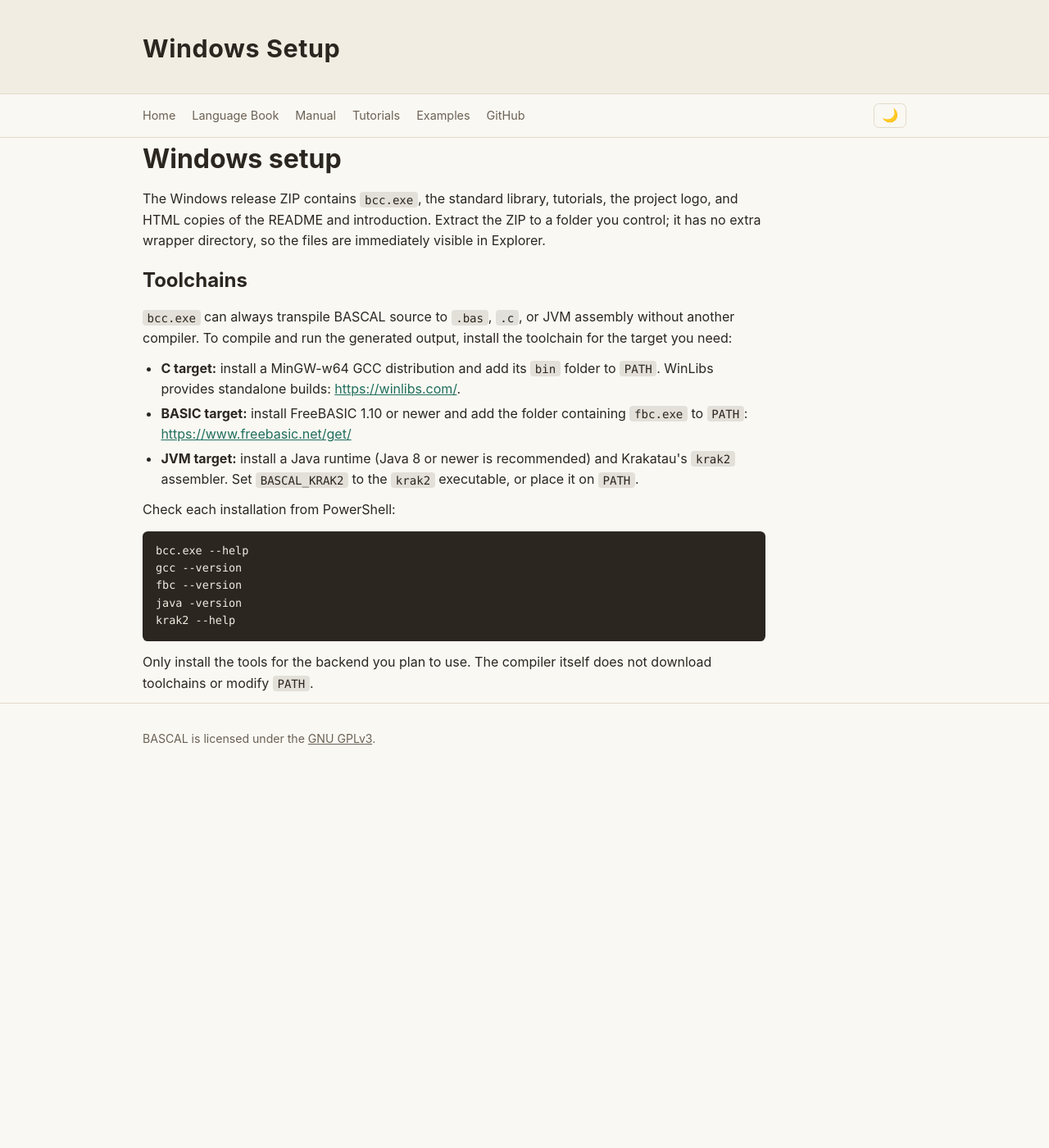
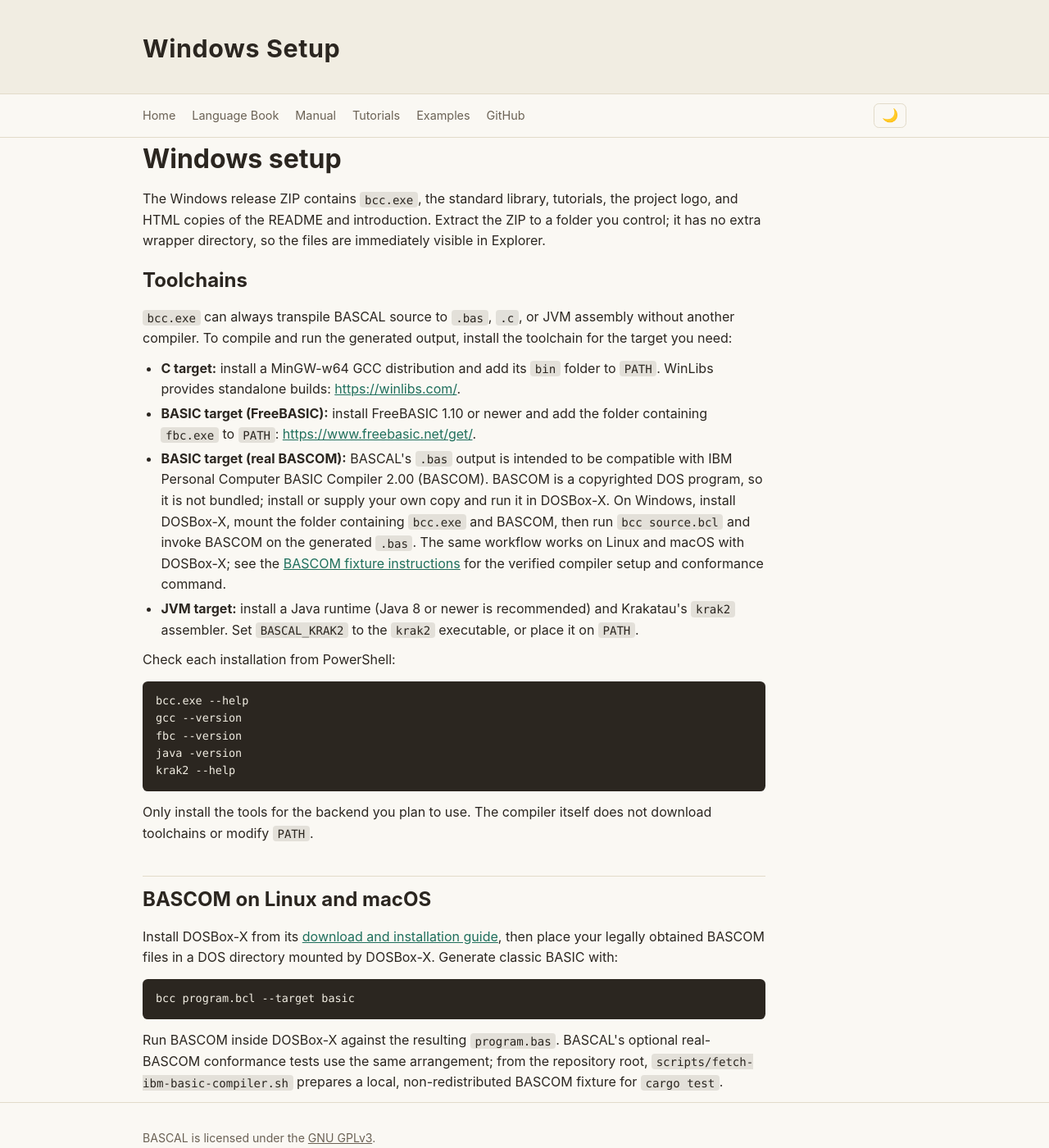
Before and after one commit to johnjoeallen/bascal, an MkDocs documentation site: the page built from docs/manual/windows.md, in a window 1280 px wide and 1400 px high. Shown: the whole window at 82% size. Built offline with MkDocs 1.6.1, drawn with Linux system fonts in a browser that asks for light colours.

Commit message:
Document BASCOM and DOSBox workflows

````diff
--- a/docs/manual/windows.md
+++ b/docs/manual/windows.md
@@ -14,9 +14,17 @@ toolchain for the target you need:
 - **C target:** install a MinGW-w64 GCC distribution and add its `bin` folder
   to `PATH`. WinLibs provides standalone builds:
   <https://winlibs.com/>.
-- **BASIC target:** install FreeBASIC 1.10 or newer and add the folder
-  containing `fbc.exe` to `PATH`:
-  <https://www.freebasic.net/get/>
+- **BASIC target (FreeBASIC):** install FreeBASIC 1.10 or newer and add the
+  folder containing `fbc.exe` to `PATH`:
+  <https://www.freebasic.net/get/>.
+- **BASIC target (real BASCOM):** BASCAL's `.bas` output is intended to be
+  compatible with IBM Personal Computer BASIC Compiler 2.00 (BASCOM). BASCOM
+  is a copyrighted DOS program, so it is not bundled; install or supply your
+  own copy and run it in DOSBox-X. On Windows, install DOSBox-X, mount the
+  folder containing `bcc.exe` and BASCOM, then run `bcc source.bcl` and invoke
+  BASCOM on the generated `.bas`. The same workflow works on Linux and macOS
+  with DOSBox-X; see the [BASCOM fixture instructions](https://github.com/johnjoeallen/bascal/blob/main/test-fixtures/README.md)
+  for the verified compiler setup and conformance command.
 - **JVM target:** install a Java runtime (Java 8 or newer is recommended) and
   Krakatau's `krak2` assembler. Set `BASCAL_KRAK2` to the `krak2` executable,
   or place it on `PATH`.
@@ -33,3 +41,19 @@ krak2 --help
 
 Only install the tools for the backend you plan to use. The compiler itself
 does not download toolchains or modify `PATH`.
+
+## BASCOM on Linux and macOS
+
+Install DOSBox-X from its [download and installation
+guide](https://dosbox-x.com/wiki/Download-and-Installation), then place your
+legally obtained BASCOM files in a DOS directory mounted by DOSBox-X. Generate
+classic BASIC with:
+
+```sh
+bcc program.bcl --target basic
+```
+
+Run BASCOM inside DOSBox-X against the resulting `program.bas`. BASCAL's
+optional real-BASCOM conformance tests use the same arrangement; from the
+repository root, `scripts/fetch-ibm-basic-compiler.sh` prepares a local,
+non-redistributed BASCOM fixture for `cargo test`.
````
